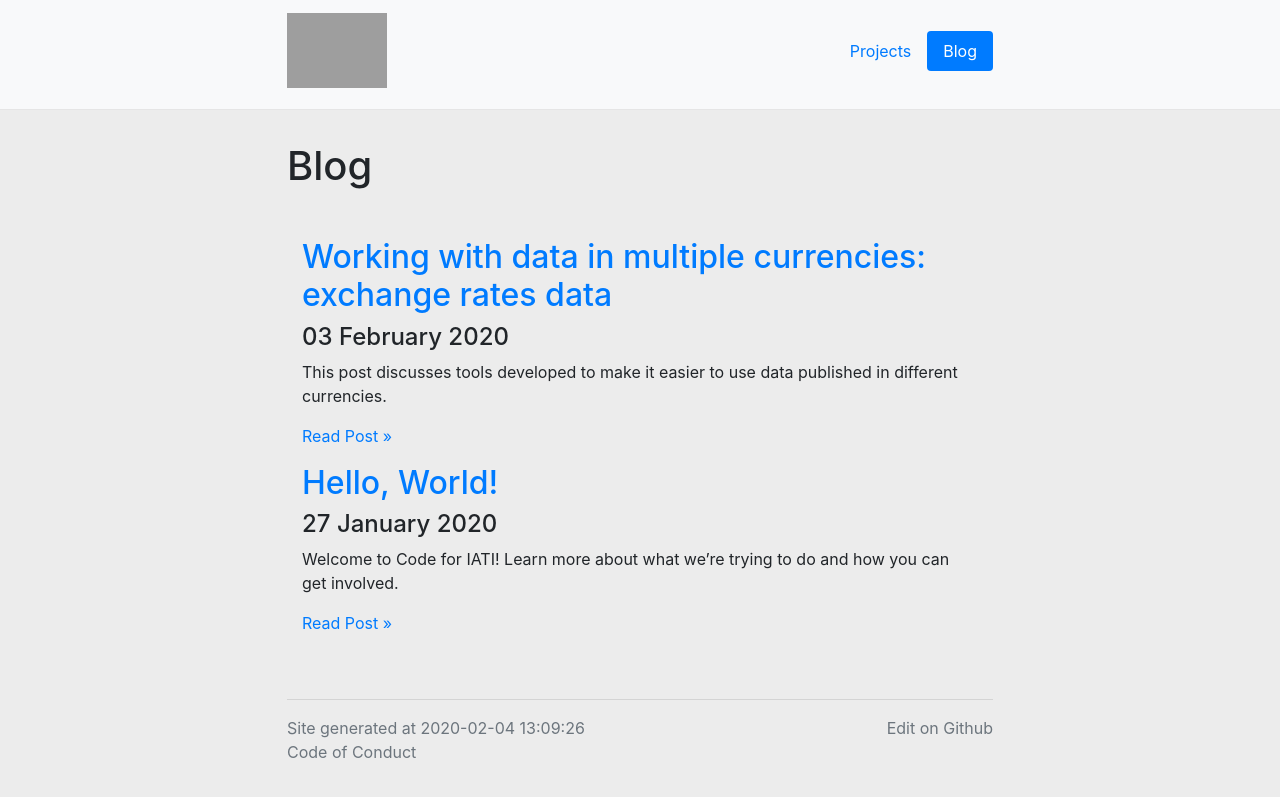
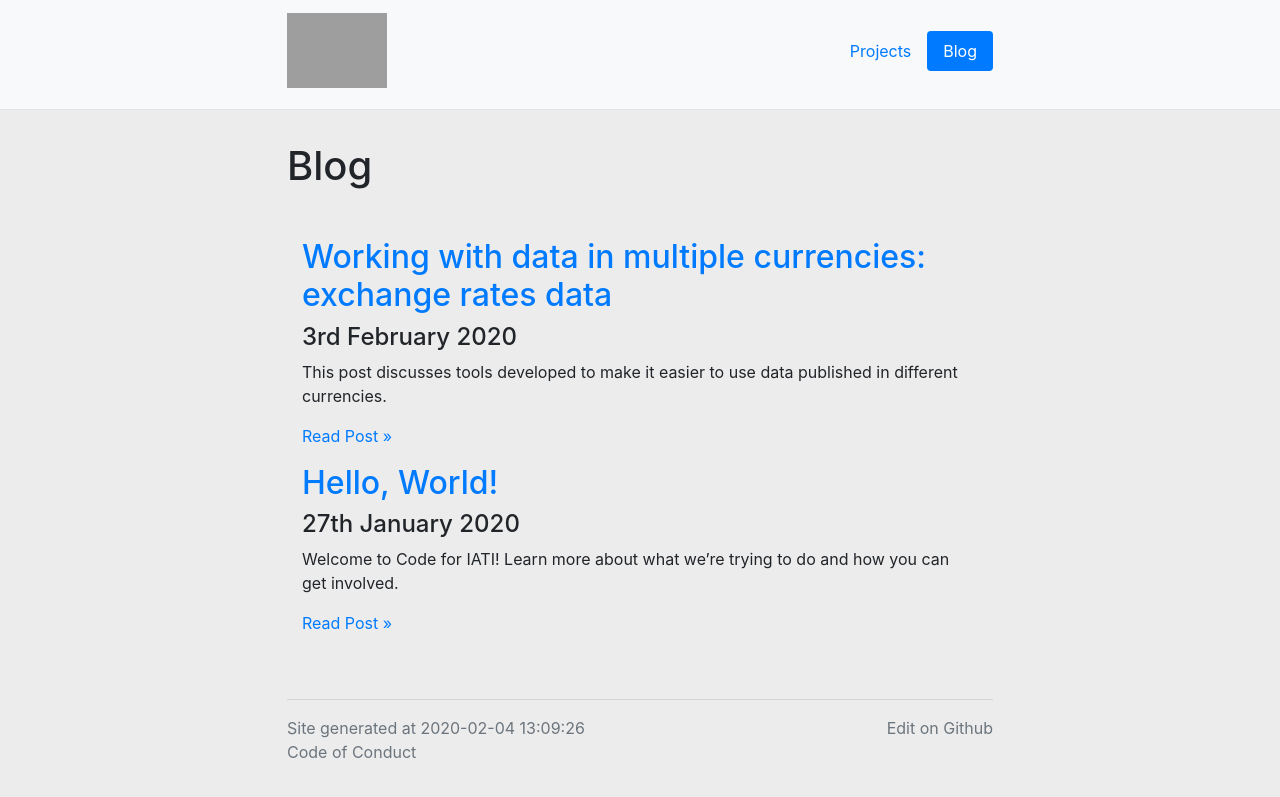
Before and after one commit to codeforIATI/codeforiati.github.io, a Jekyll site: the page built from blog/index.md, in a window 1280 px wide. Shown: the top 797 px of the page. Built offline with Jekyll 4.4.1, drawn with Linux system fonts in a browser that asks for light colours.

Commit message:
Change date format

```diff
--- a/_layouts/post.html
+++ b/_layouts/post.html
@@ -5,7 +5,7 @@ layout: default
 
   <header class="post-header">
     <h1 class="post-title">{{ page.title }}</h1>
-    <p class="post-meta">{{ page.date | date: "%b %-d, %Y" }}
+    <p class="post-meta">{{ page.date | date_to_long_string: "ordinal" }}
         {% if page.author %} • <i>by</i>
             {% for pauthor in page.author %}{% if forloop.first == false %}, {% endif %}
             {% assign author = site.authors[pauthor] %}
--- a/blog/index.md
+++ b/blog/index.md
@@ -7,7 +7,7 @@ title: Blog
     {% for post in site.posts %}
         <div class="post col-lg-12">
             <a href="{{ post.url }}"><h2>{{ post.title }}</h2></a>
-            <h4>{{ post.date | date_to_long_string }}</h4>
+            <h4>{{ post.date | date_to_long_string: "ordinal" }}</h4>
             <span class="description">{{ include.post.description }}</span>
             {{ post.excerpt | markdownify }}
             <p>
--- a/index.html
+++ b/index.html
@@ -10,7 +10,7 @@
         {% for post in site.posts limit:1 %}
         <div class="card-body">
             <h5 class="card-title">{{ post.title }}</h5>
-            <h6 class="text-muted">{{ post.date | date_to_long_string }}</h6>
+            <h6 class="text-muted">{{ post.date | date_to_long_string: "ordinal" }}</h6>
             <p>{{ post.excerpt | markdownify }}</p>
             <p>
               <a class="btn btn-primary" href="{{ post.url }}">Read Blogpost &raquo;</a>
```
